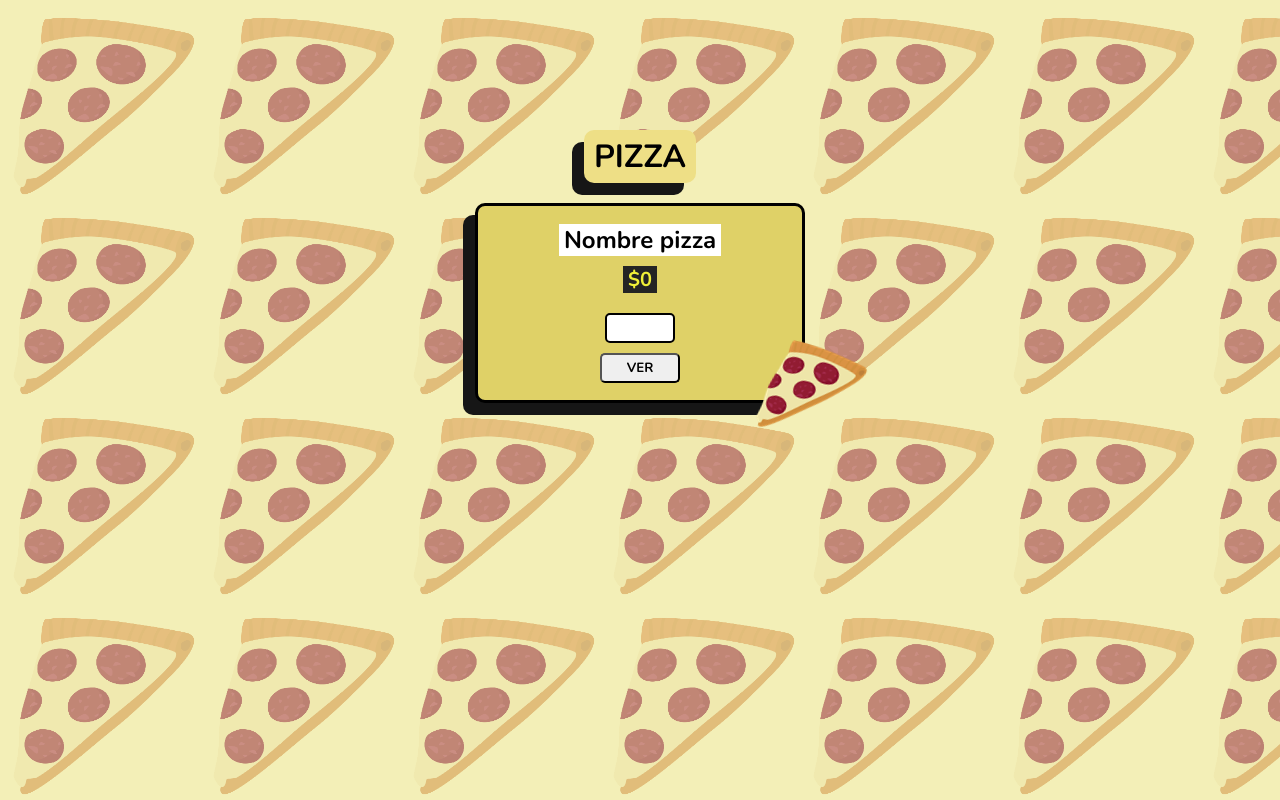
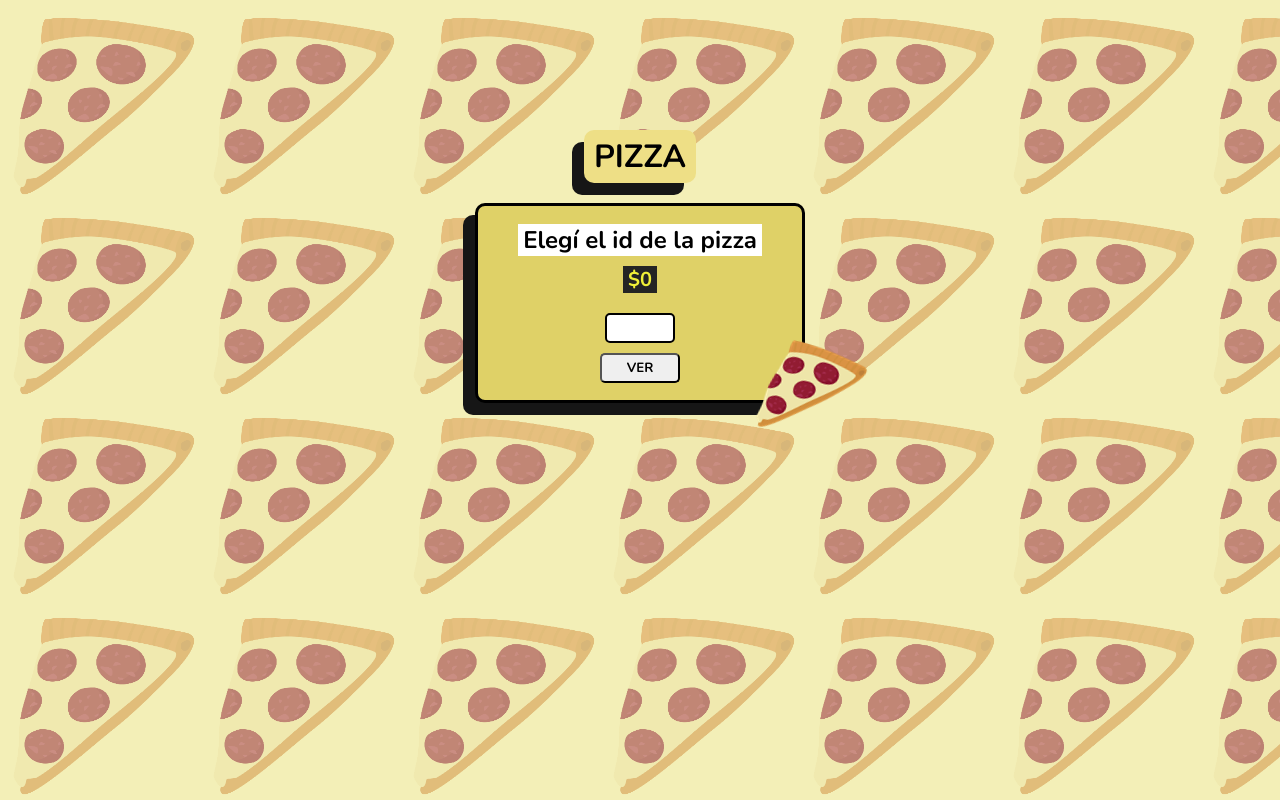
Before and after one commit to ManuelEFernandez/pizzaMuestra, a plain HTML site: page index.html in a window 1280 px wide. Drawn offline with nearby package versions, Linux system fonts and the light colour scheme.

Commit message:
detalles

```diff
--- a/index.html
+++ b/index.html
@@ -12,7 +12,7 @@
     <h1>Pizza</h1>
     <div class="carta-pizza">
         <div class="caja-pizzas">
-            <h2 id="nombrePizza">Nombre pizza</h2>
+            <h2 id="nombrePizza">Elegí el id de la pizza</h2>
             <h4 id="precioPizza">$0</h4>
         </div>
 
```
